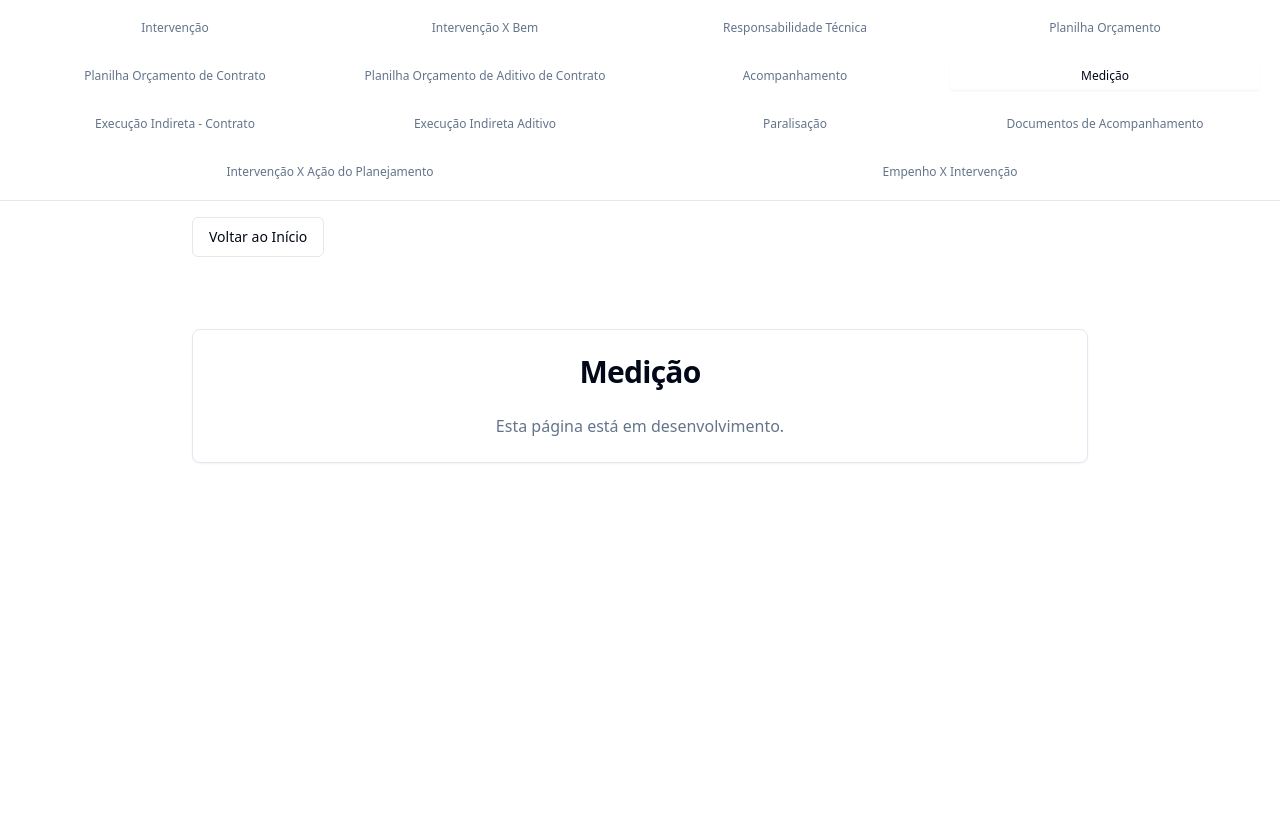
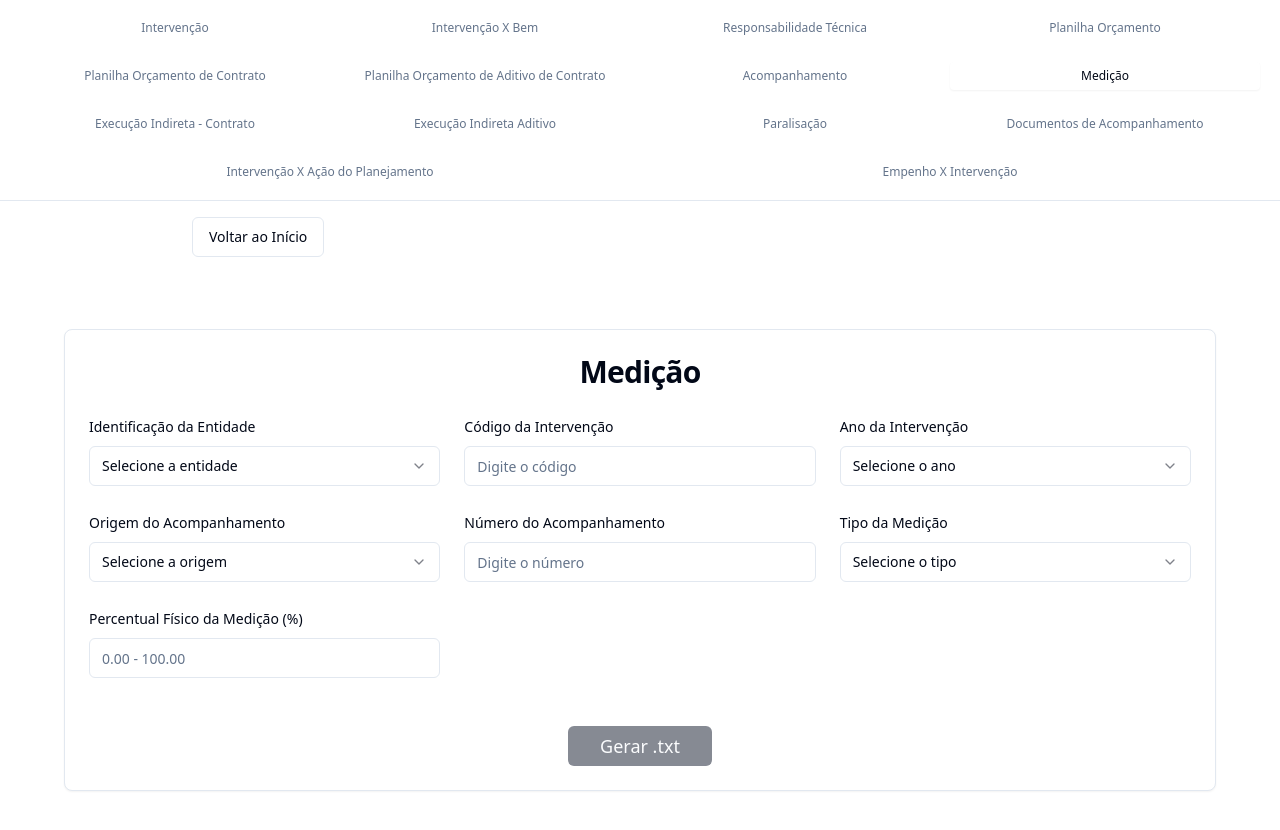
Before and after one commit to ThiagoMarcinko/sim-am-op-txt-56, a React (Vite) app: page /medicao in a window 1280 px wide. Shown: the top 830 px of the page. Built offline with nearby package versions, Linux system fonts and the light colour scheme.

Commit message:
feat: Implement Medição page
Implement the Medição page with the specified fields, dropdowns, and a "Gerar .txt" button that generates a Medicao.txt file.

```diff
--- a/src/pages/Medicao.tsx
+++ b/src/pages/Medicao.tsx
@@ -1,17 +1,194 @@
 
-import React from 'react';
+import React, { useState } from 'react';
+import { Button } from '@/components/ui/button';
+import { Input } from '@/components/ui/input';
+import { Label } from '@/components/ui/label';
+import { Select, SelectContent, SelectItem, SelectTrigger, SelectValue } from '@/components/ui/select';
 import { Card, CardContent, CardHeader, CardTitle } from '@/components/ui/card';
 
+interface FormData {
+  idPessoa: string;
+  cdIntervencao: string;
+  nrAnoIntervencao: string;
+  idOrigemAcompanhamento: string;
+  nrAcompanhamento: string;
+  idTipoMedicao: string;
+  nrPercentualFisicoMedicao: string;
+}
+
 const Medicao = () => {
+  const [formData, setFormData] = useState<FormData>({
+    idPessoa: '',
+    cdIntervencao: '',
+    nrAnoIntervencao: '',
+    idOrigemAcompanhamento: '',
+    nrAcompanhamento: '',
+    idTipoMedicao: '',
+    nrPercentualFisicoMedicao: '',
+  });
+
+  const isFormValid = () => {
+    return Object.values(formData).every(value => value !== '');
+  };
+
+  const generateTxtFile = () => {
+    const txtContent = [
+      formData.idPessoa,
+      formData.cdIntervencao,
+      formData.nrAnoIntervencao,
+      formData.idOrigemAcompanhamento,
+      formData.nrAcompanhamento,
+      formData.idTipoMedicao,
+      formData.nrPercentualFisicoMedicao
+    ].join('|') + '|';
+
+    const blob = new Blob([txtContent], { type: 'text/plain' });
+    const url = URL.createObjectURL(blob);
+    const a = document.createElement('a');
+    a.href = url;
+    a.download = 'Medicao.txt';
+    document.body.appendChild(a);
+    a.click();
+    document.body.removeChild(a);
+    URL.revokeObjectURL(url);
+  };
+
+  const updateFormData = (field: keyof FormData, value: string) => {
+    setFormData(prev => ({
+      ...prev,
+      [field]: value
+    }));
+  };
+
+  const handlePercentualChange = (e: React.ChangeEvent<HTMLInputElement>) => {
+    const value = e.target.value;
+    const numericValue = parseFloat(value);
+
+    if (value === '' || (!isNaN(numericValue) && numericValue >= 0 && numericValue <= 100)) {
+      updateFormData('nrPercentualFisicoMedicao', value);
+    }
+  };
+
   return (
-    <div className="min-h-screen bg-background p-6">
-      <div className="max-w-4xl mx-auto">
+    <div className="p-6">
+      <div className="max-w-6xl mx-auto">
         <Card>
           <CardHeader>
             <CardTitle className="text-3xl font-bold text-center">Medição</CardTitle>
           </CardHeader>
-          <CardContent>
-            <p className="text-center text-muted-foreground">Esta página está em desenvolvimento.</p>
+          <CardContent className="space-y-6">
+            <div className="grid grid-cols-1 md:grid-cols-3 gap-6">
+              {/* 1. Identificação da Entidade */}
+              <div className="space-y-2">
+                <Label htmlFor="idPessoa">Identificação da Entidade</Label>
+                <Select value={formData.idPessoa} onValueChange={(value) => updateFormData('idPessoa', value)}>
+                  <SelectTrigger>
+                    <SelectValue placeholder="Selecione a entidade" />
+                  </SelectTrigger>
+                  <SelectContent>
+                    <SelectItem value="12377">Mangueirinha</SelectItem>
+                    <SelectItem value="12203">Bandeirantes</SelectItem>
+                  </SelectContent>
+                </Select>
+              </div>
+
+              {/* 2. Código da Intervenção */}
+              <div className="space-y-2">
+                <Label htmlFor="cdIntervencao">Código da Intervenção</Label>
+                <Input
+                  id="cdIntervencao"
+                  type="number"
+                  value={formData.cdIntervencao}
+                  onChange={(e) => updateFormData('cdIntervencao', e.target.value)}
+                  placeholder="Digite o código"
+                />
+              </div>
+
+              {/* 3. Ano da Intervenção */}
+              <div className="space-y-2">
+                <Label htmlFor="nrAnoIntervencao">Ano da Intervenção</Label>
+                <Select value={formData.nrAnoIntervencao} onValueChange={(value) => updateFormData('nrAnoIntervencao', value)}>
+                  <SelectTrigger>
+                    <SelectValue placeholder="Selecione o ano" />
+                  </SelectTrigger>
+                  <SelectContent>
+                    <SelectItem value="2023">2023</SelectItem>
+                    <SelectItem value="2024">2024</SelectItem>
+                    <SelectItem value="2025">2025</SelectItem>
+                    <SelectItem value="2026">2026</SelectItem>
+                    <SelectItem value="2027">2027</SelectItem>
+                    <SelectItem value="2028">2028</SelectItem>
+                  </SelectContent>
+                </Select>
+              </div>
+
+              {/* 4. Origem do Acompanhamento */}
+              <div className="space-y-2">
+                <Label htmlFor="idOrigemAcompanhamento">Origem do Acompanhamento</Label>
+                <Select value={formData.idOrigemAcompanhamento} onValueChange={(value) => updateFormData('idOrigemAcompanhamento', value)}>
+                  <SelectTrigger>
+                    <SelectValue placeholder="Selecione a origem" />
+                  </SelectTrigger>
+                  <SelectContent>
+                    <SelectItem value="1">Jurisdicionado</SelectItem>
+                    <SelectItem value="2">TCE-PR</SelectItem>
+                    <SelectItem value="3">CREA-PR</SelectItem>
+                  </SelectContent>
+                </Select>
+              </div>
+
+              {/* 5. Número do Acompanhamento */}
+              <div className="space-y-2">
+                <Label htmlFor="nrAcompanhamento">Número do Acompanhamento</Label>
+                <Input
+                  id="nrAcompanhamento"
+                  type="number"
+                  value={formData.nrAcompanhamento}
+                  onChange={(e) => updateFormData('nrAcompanhamento', e.target.value)}
+                  placeholder="Digite o número"
+                />
+              </div>
+
+              {/* 6. Tipo da Medição */}
+              <div className="space-y-2">
+                <Label htmlFor="idTipoMedicao">Tipo da Medição</Label>
+                <Select value={formData.idTipoMedicao} onValueChange={(value) => updateFormData('idTipoMedicao', value)}>
+                  <SelectTrigger>
+                    <SelectValue placeholder="Selecione o tipo" />
+                  </SelectTrigger>
+                  <SelectContent>
+                    <SelectItem value="1">Execução Indireta - Contrato</SelectItem>
+                    <SelectItem value="2">Execução Indireta - Aditivo</SelectItem>
+                    <SelectItem value="3">Execução Direta</SelectItem>
+                  </SelectContent>
+                </Select>
+              </div>
+
+              {/* 7. Percentual Físico da Medição */}
+              <div className="space-y-2">
+                <Label htmlFor="nrPercentualFisicoMedicao">Percentual Físico da Medição (%)</Label>
+                <Input
+                  id="nrPercentualFisicoMedicao"
+                  type="number"
+                  step="0.01"
+                  min="0"
+                  max="100"
+                  value={formData.nrPercentualFisicoMedicao}
+                  onChange={handlePercentualChange}
+                  placeholder="0.00 - 100.00"
+                />
+              </div>
+            </div>
+
+            <div className="flex justify-center pt-6">
+              <Button
+                onClick={generateTxtFile}
+                disabled={!isFormValid()}
+                className="px-8 py-3 text-lg"
+              >
+                Gerar .txt
+              </Button>
+            </div>
           </CardContent>
         </Card>
       </div>
```
